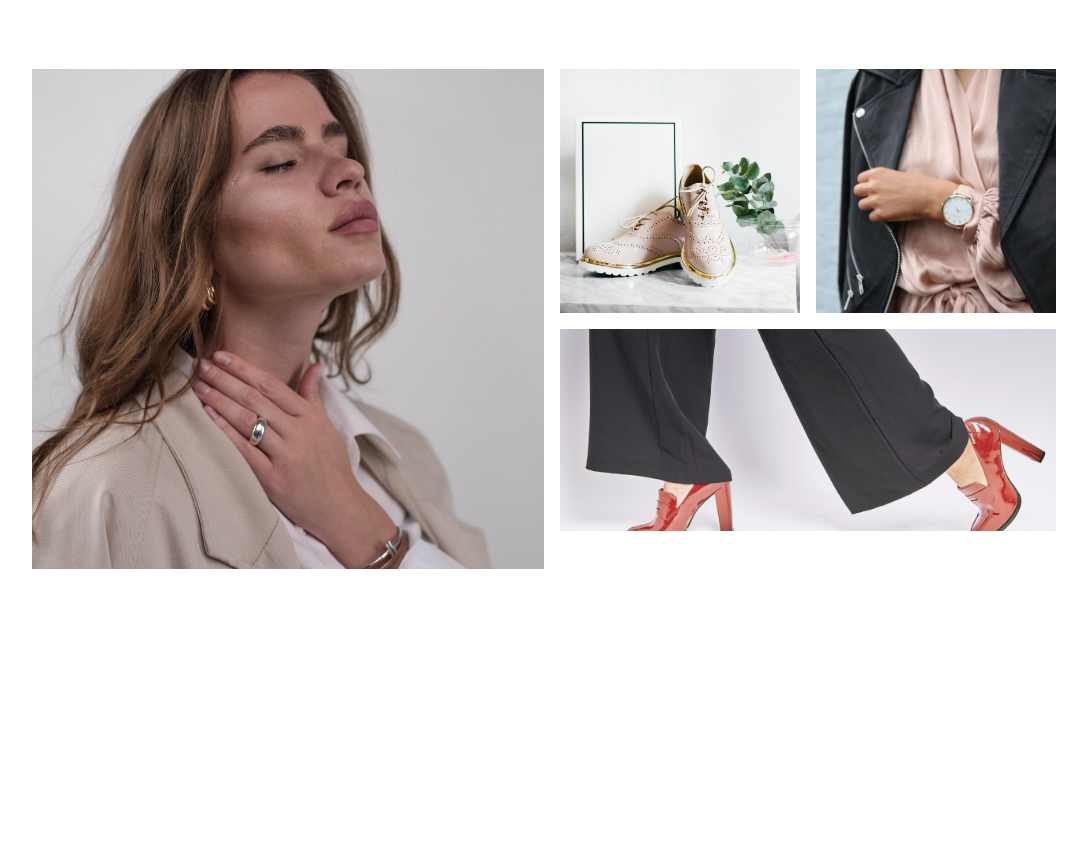
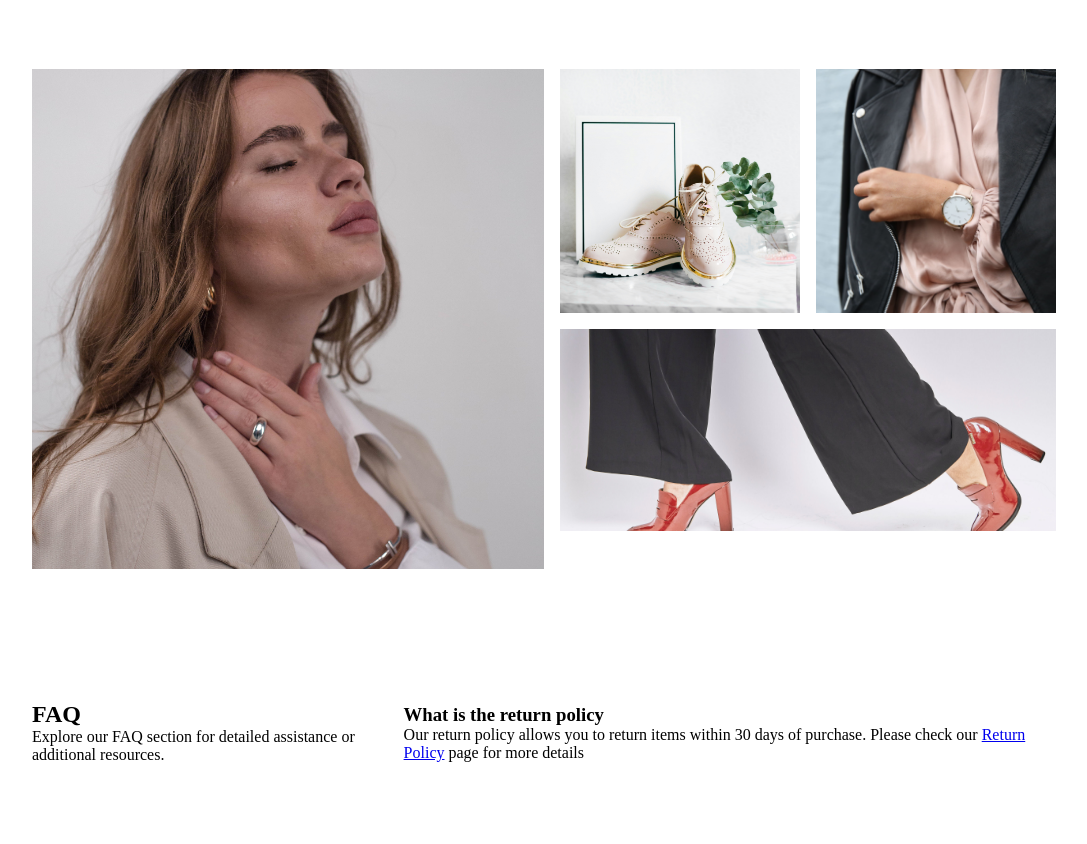
Before and after one commit to Annopara/blush-website, a plain HTML site: page index.html in a window 1280 px wide. Shown: the part 1184-2028 px from the top of the page, without its empty margins (96-1183 px from the left). Before the commit the page ends 1805 px from the top, so only its background shows below. Drawn offline with Linux system fonts and the light colour scheme.

Commit message:
initiate accordion section for users

```diff
--- a/index.html
+++ b/index.html
@@ -93,5 +93,32 @@
         </div>
       </section>
     </section>
+
+    <!--
+      ACCORDION
+     -->
+
+    <section class="accordion">
+      <section class="accordion__left">
+        <h2 class="accordion__header">FAQ</h2>
+        <p class="accordion__subtext">
+          Explore our FAQ section for detailed assistance or additional
+          resources.
+        </p>
+      </section>
+
+      <section class="accordion__all">
+        <section class="accordion__container">
+          <h3 class="accordion__title">What is the return policy</h3>
+          <div class="accordion__text">
+            <p class="accordion__p">
+              Our return policy allows you to return items within 30 days of
+              purchase. Please check our
+              <a href="/return-policy">Return Policy</a> page for more details
+            </p>
+          </div>
+        </section>
+      </section>
+    </section>
   </body>
 </html>
--- a/styles/home.scss
+++ b/styles/home.scss
@@ -167,3 +167,10 @@
     object-fit: cover;
   }
 }
+
+.accordion {
+  padding: 5rem 8rem;
+  display: flex;
+  justify-content: space-between;
+  align-items: center;
+}
```
Also changed, not shown: styles/global.css, styles/home.css.
